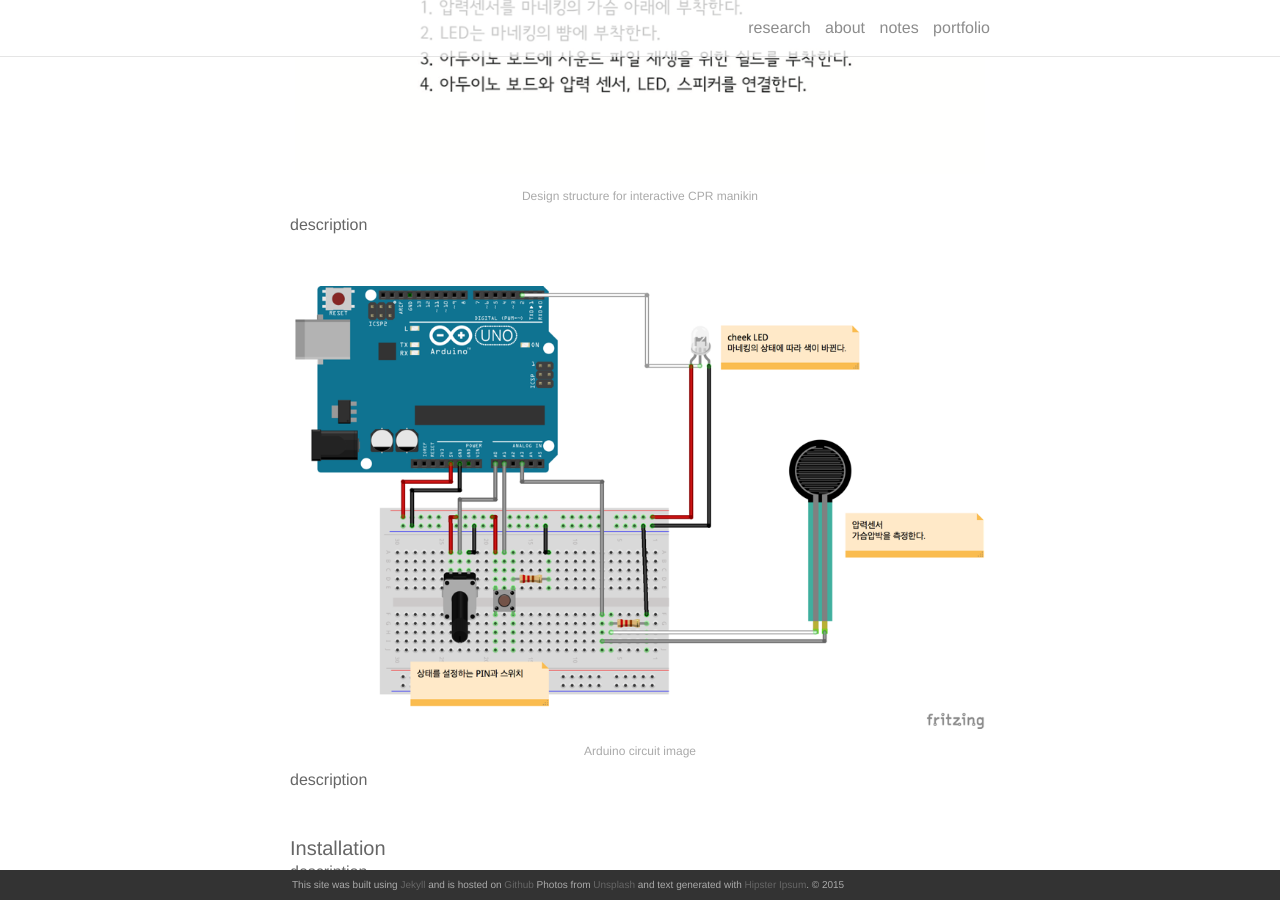
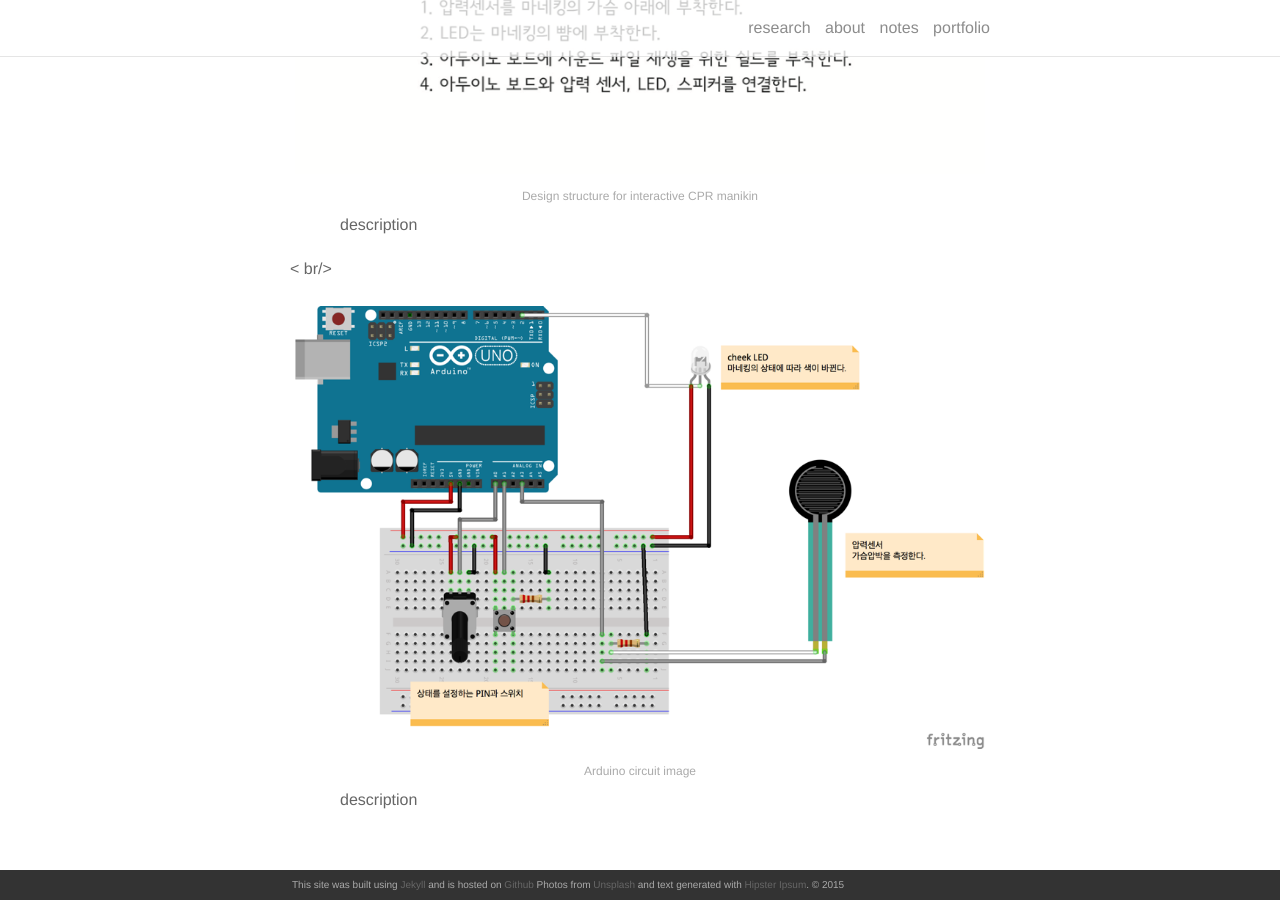
Before and after one commit to lucid2713/lucid2713.github.io, a Jekyll site: the page built from _posts/2016-10-20-cpr.markdown, in a window 1280 px wide and 900 px high, scrolled down 1453 px. Built offline with Jekyll 4.4.1, drawn with Linux system fonts in a browser that asks for light colours; nearby versions of some CDN libraries.

Commit message:
cpr text 7

```diff
--- a/_posts/2016-10-20-cpr.markdown
+++ b/_posts/2016-10-20-cpr.markdown
@@ -41,26 +41,32 @@
 <div class="col three caption">
 	Design structure for interactive CPR manikin
 </div>
-description
-<br/><br/>
+
+<ul>description</ul>
+<
+br/><br/>
 
 
 <img class="col three" src="/img/ds2.png" alt="circuit image" title="circuit image"/>
 <div class="col three caption">
 	Arduino circuit image
 </div>
-description
+
+<ul>description</ul>
+
 <br/><br/>
 
 <h4>Installation</h4>
-description
+<ul>description</ul>
+
 <br/><br/>
 
 
 <h4>Demonstration</h4>
 <br/><br/>
 <img class="col three" src="/img/manikinCondition.png" alt="5 conditions of manikin" title="5 conditions of manikin"/>
-description
+
+<ul>description</ul>
 
 <br/><br/>
 <h4>Source Codes</h4>
```
